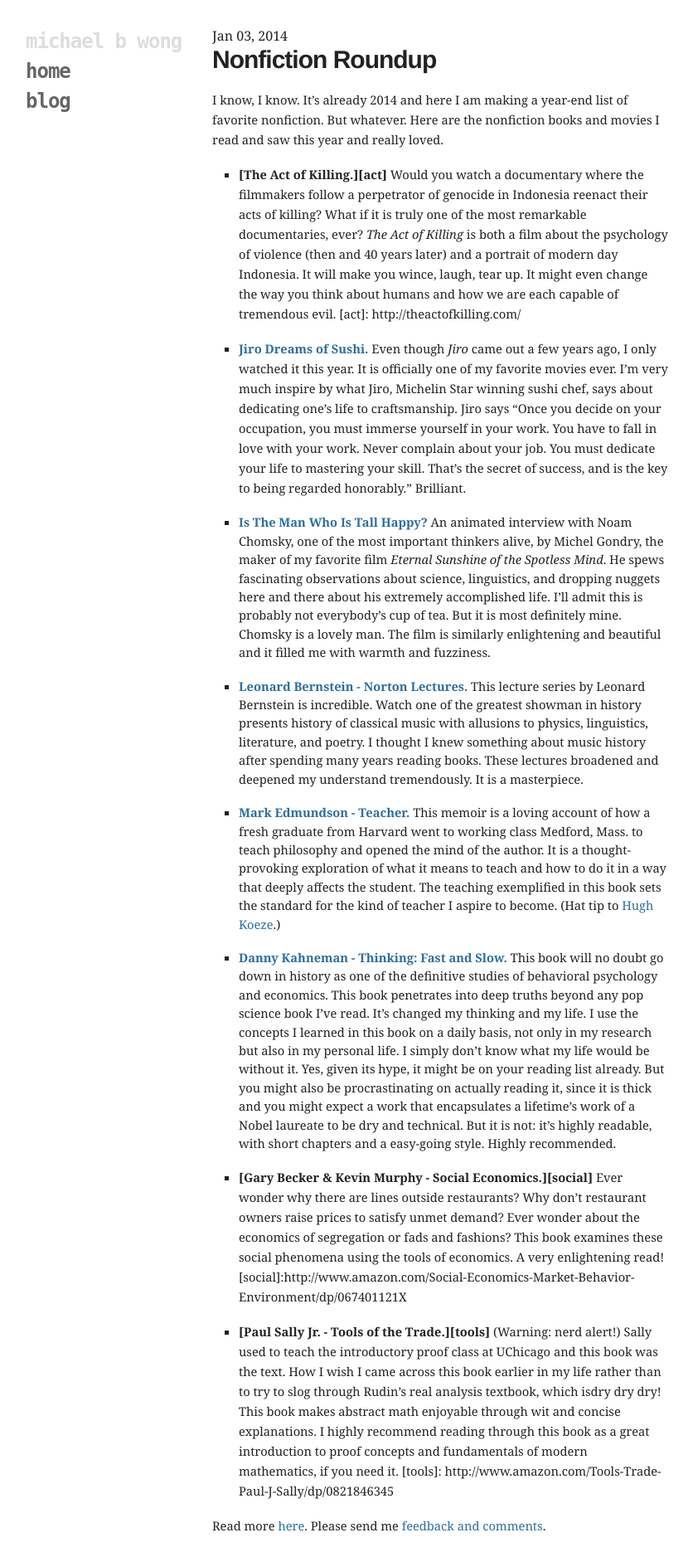
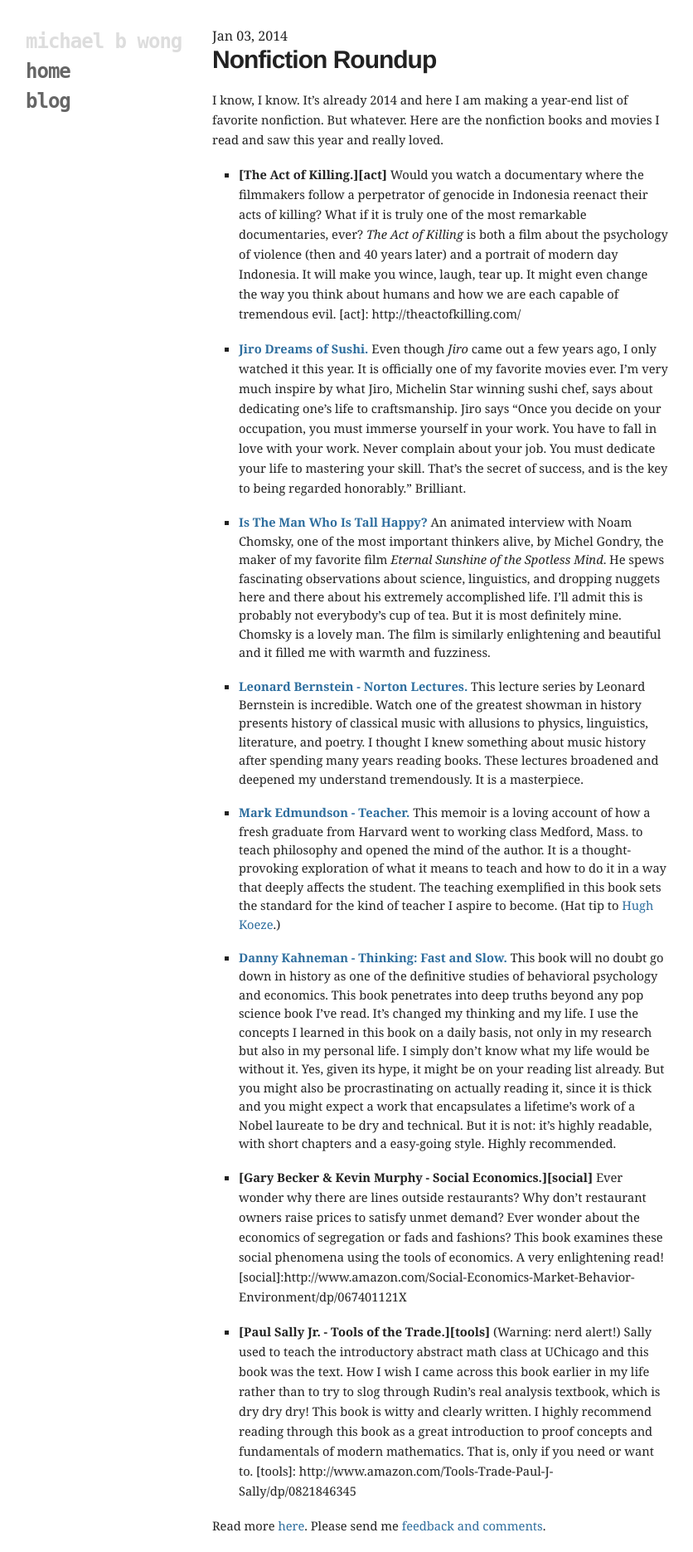
Before and after one commit to mbwong/mbwong.github.com, a Jekyll site: the page built from _posts/2014-1-3-favorite-things.md, in a window 1280 px wide. Shown: the whole page at 83% size, without its empty margins (94-930 px from the left). Built offline with Jekyll 4.4.1, drawn with Linux system fonts in a browser that asks for light colours.

Commit message:
Update 2014-1-3-favorite-things.md

```diff
--- a/_posts/2014-1-3-favorite-things.md
+++ b/_posts/2014-1-3-favorite-things.md
@@ -35,5 +35,5 @@
 * __[Gary Becker & Kevin Murphy - Social Economics.][social]__ Ever wonder why there are lines outside restaurants? Why don't restaurant owners raise prices to satisfy unmet demand? Ever wonder about the economics of segregation or fads and fashions? This book examines these social phenomena using the tools of economics. A very enlightening read!
 [social]:http://www.amazon.com/Social-Economics-Market-Behavior-Environment/dp/067401121X
 
-* __[Paul Sally Jr. - Tools of the Trade.][tools]__ (Warning: nerd alert!) Sally used to teach the introductory proof class at UChicago and this book was the text. How I wish I came across this book earlier in my life rather than to try to slog through Rudin's real analysis textbook, which isdry dry dry! This book makes abstract math enjoyable through wit and concise explanations. I highly recommend reading through this book as a great introduction to proof concepts and fundamentals of modern mathematics, if you need it.
+* __[Paul Sally Jr. - Tools of the Trade.][tools]__ (Warning: nerd alert!) Sally used to teach the introductory abstract math class at UChicago and this book was the text. How I wish I came across this book earlier in my life rather than to try to slog through Rudin's real analysis textbook, which is dry dry dry! This book is witty and clearly written. I highly recommend reading through this book as a great introduction to proof concepts and fundamentals of modern mathematics. That is, only if you need or want to.
 [tools]: http://www.amazon.com/Tools-Trade-Paul-J-Sally/dp/0821846345
```
